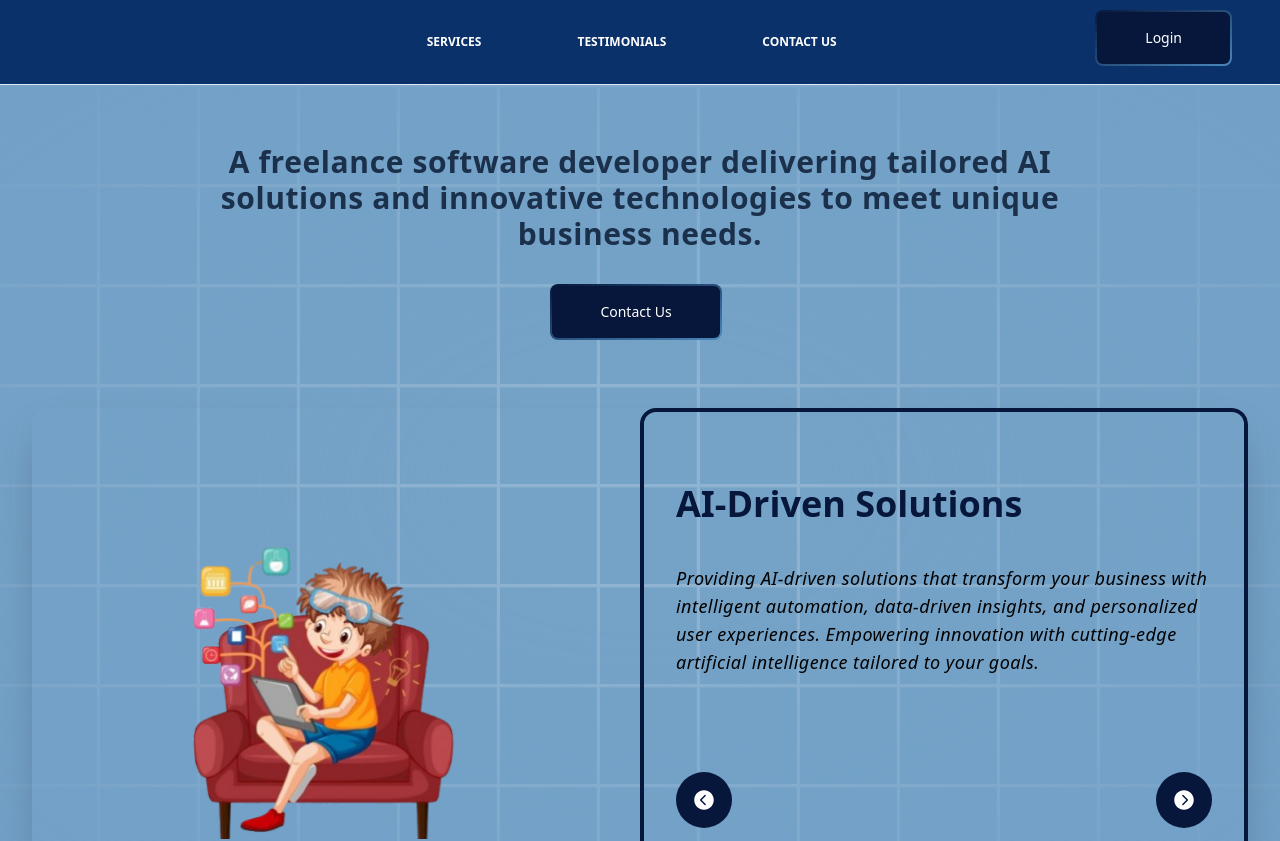
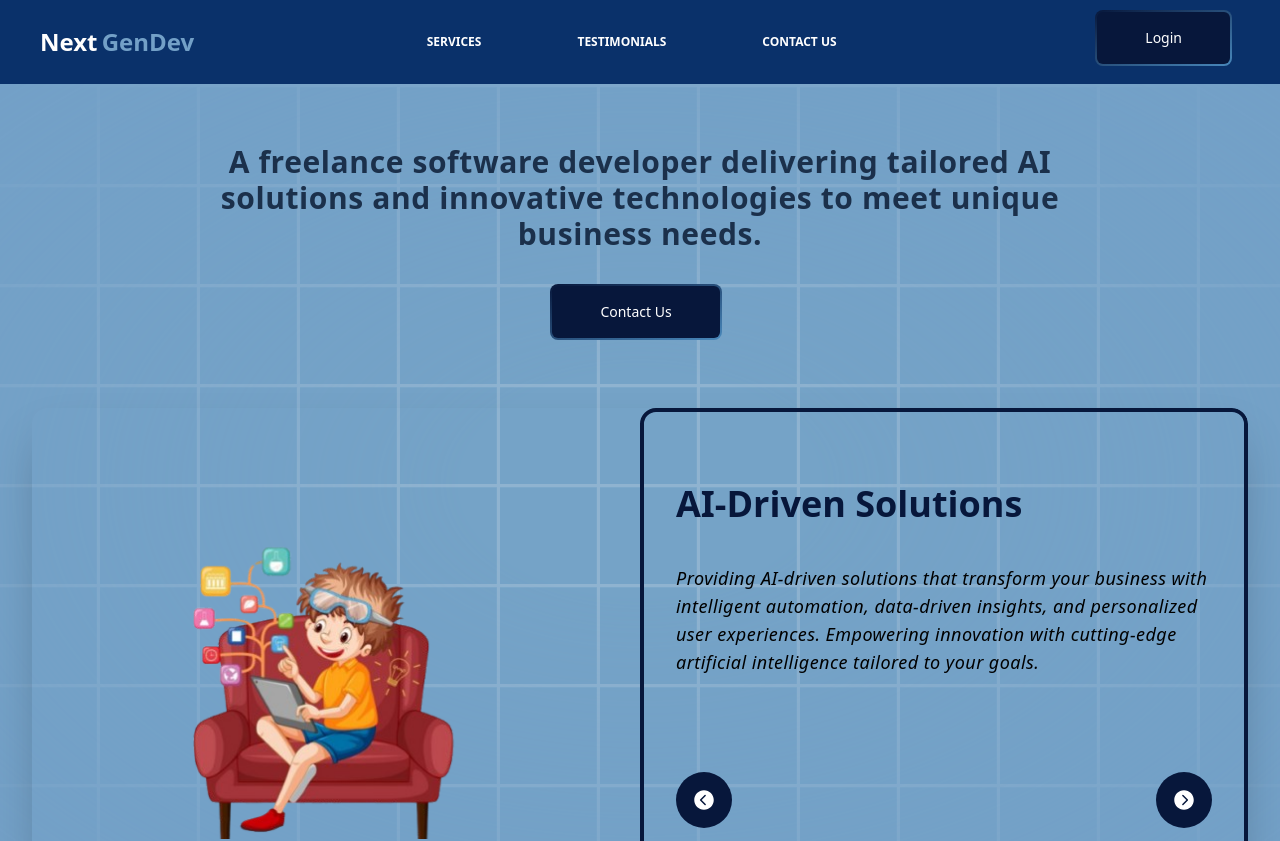
Before and after one commit to tejpatel1302/Portfolio, a React (Vite) app: page / in a window 1280 px wide. Shown: the top 841 px of the page. Built offline with nearby package versions, Linux system fonts and the light colour scheme.

Commit message:
Logo updated

```diff
--- a/src/components/Header.jsx
+++ b/src/components/Header.jsx
@@ -30,14 +30,14 @@ const Header = () => {
 
   return (
     <div
-      className={`fixed top-0 left-0 w-full z-50  bg-[#0a316a] border-b border-n-6 lg:bg-n-8/90 lg:backdrop-blur-sm ${
+      className={`fixed top-0 left-0 w-full z-50  bg-[#0a316a]  lg:bg-n-8/90 lg:backdrop-blur-sm ${
         openNavigation ? "bg-n-8" : "bg-n-8/90 backdrop-blur-sm"
       }`}
     >
       <div className="flex items-center px-5 lg:px-7.5 xl:px-10 max-lg:py-4">
         <a className="block w-[12rem] xl:mr-8" href="#hero">
-          {/* <span className="text-white text-2xl font-bold">Logo</span>{" "}
-          <span className="text-[#73a0c7] text-2xl font-bold"></span> */}
+          <span className="text-white text-2xl font-bold">Next</span>{" "}
+          <span className="text-[#73a0c7] text-2xl font-bold">GenDev</span>
         </a>
 
         <nav
```
